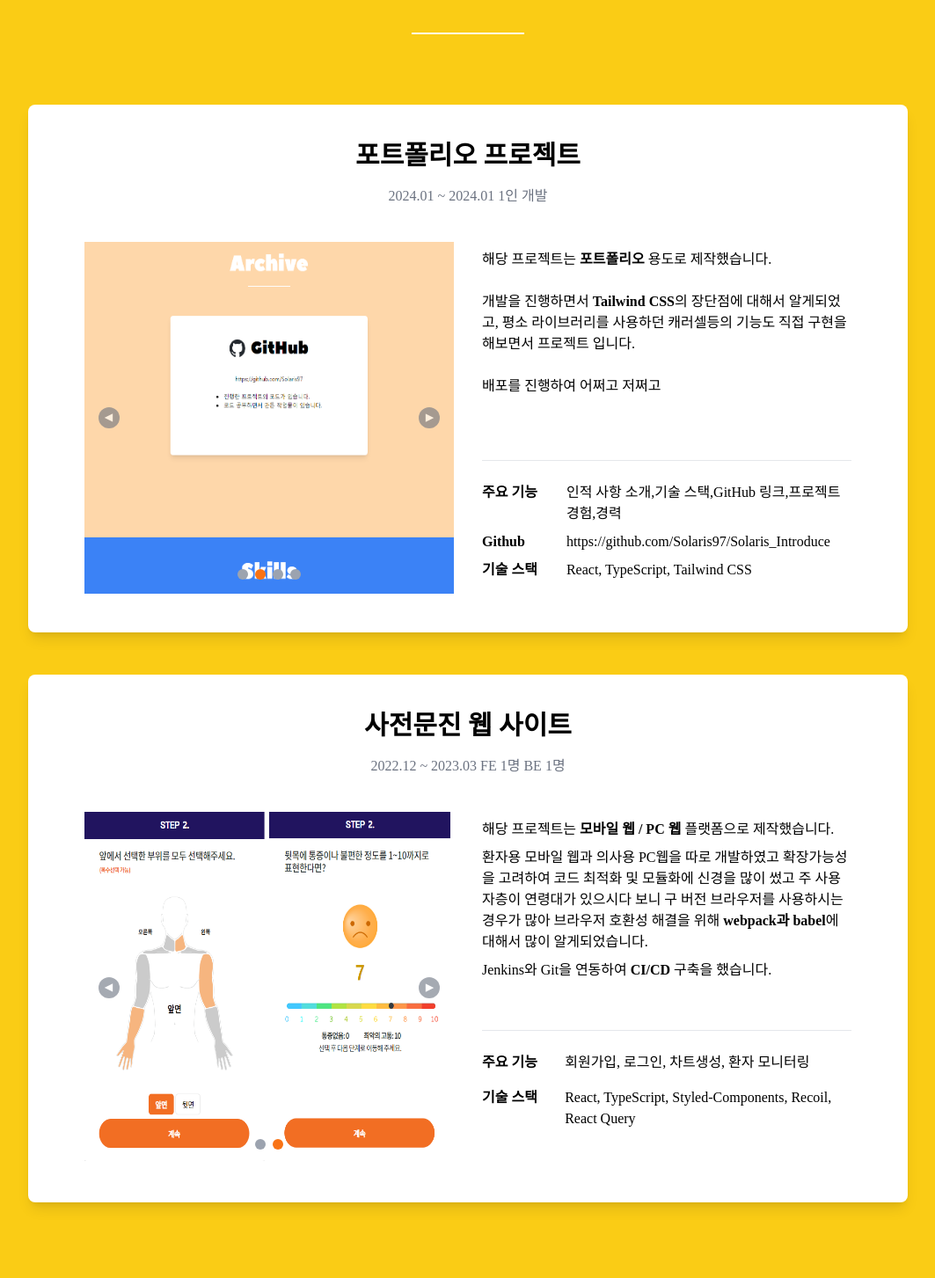
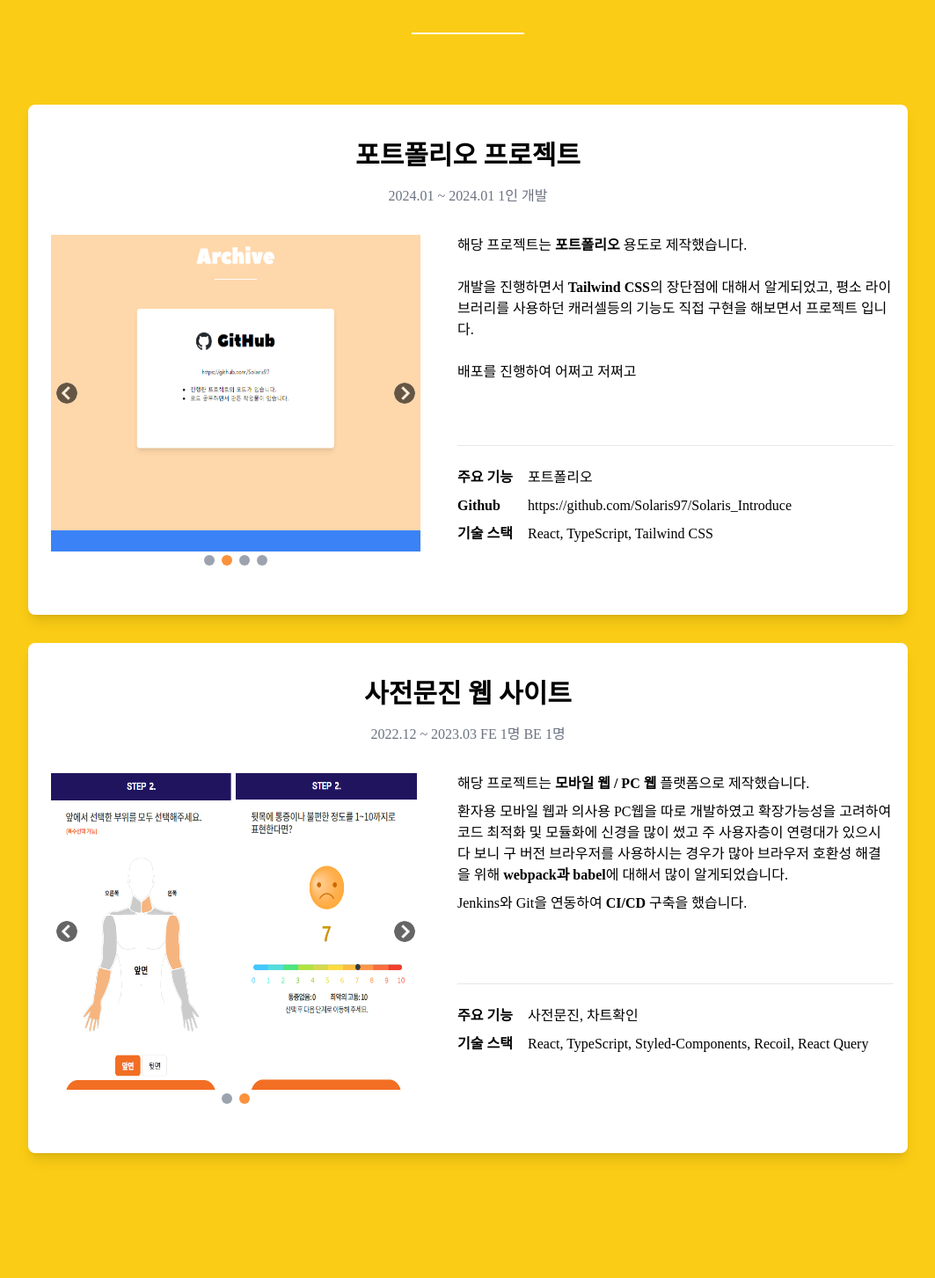
Before and after one commit to Solaris97/Portpolio, a React (Create React App) app in the folder solarisintro/: page / in a window 1280 px wide. Shown: the part 2617-4070 px from the top of the page at 88% size, without its empty margins (108-1171 px from the left). Built offline with nearby package versions, Linux system fonts and the light colour scheme; a web font is replaced by a local one.

Commit message:
✨ Feat : Carrer,Project,Archive 화면 반응형 디자인 추가

```diff
--- a/solarisintro/src/components/Slider.tsx
+++ b/solarisintro/src/components/Slider.tsx
@@ -1,5 +1,6 @@
 import React, { useCallback, useRef, useState, useEffect } from "react";
 import "./slideStyle.css"
+import arrowButton from "../assets/Img/arrowButton.png";
 type imgItems = {
     index: number;
     id?: string;
@@ -15,7 +16,7 @@ interface SliderProps {
 const Slider: React.FC<SliderProps> = ({ projectImages }) => {
     const [pickIndex, setPickIndex] = useState<number>(0);
     const [pickers, setPickers] = useState<JSX.Element[]>([]);
-    const [animation, setAnimation] = useState<string>("w-[420px] h-[400px]");
+    const [animation, setAnimation] = useState<string>("w-[300px] h-[220px] md:w-[300px] md:h-[300px] lg:w-[420px] lg:h-[400px]");
     const [isDragging, setIsDragging] = useState(false);
     const [startX, setStartX] = useState(0);
     const [offset, setOffset] = useState(0);
@@ -27,9 +28,9 @@ const Slider: React.FC<SliderProps> = ({ projectImages }) => {
             return;
         }
         if (pickIndex > index) {
-            setAnimation("animate-rightSlide w-[420px] h-[400px]");
+            setAnimation("animate-rightSlide w-[300px] h-[220px] md:w-[300px] md:h-[300px] lg:w-[420px] lg:h-[400px]");
         } else {
-            setAnimation("animate-leftSlide w-[420px] h-[400px]");
+            setAnimation("animate-leftSlide w-[300px] h-[220px] md:w-[300px] md:h-[300px] lg:w-[420px] lg:h-[400px]");
         }
         setPickIndex(index);
     }, [pickIndex]);
@@ -40,7 +41,7 @@ const Slider: React.FC<SliderProps> = ({ projectImages }) => {
 
         setPickers(projectImages.map((image: imgItems, index: number) => {
             return (
-                <div className={`${pickIndex === index ? "bg-orange-500 w-3 h-3 rounded-full" : "bg-gray-400 w-3 h-3 rounded-full"}`}
+                <div className={`${pickIndex === index ? "bg-orange-400 w-3 h-3 rounded-full" : "bg-gray-400 w-3 h-3 rounded-full"}`}
                     onClick={() => onPickIndex(index)}>
                 </div>
             );
@@ -54,13 +55,13 @@ const Slider: React.FC<SliderProps> = ({ projectImages }) => {
             // length의 -1로 지정하여 가장 마지막으로 이동
 
             setPickIndex(projectImages.length - 1);
-            setAnimation("animate-rightSlide w-[420px] h-[400px]");
+            setAnimation("animate-rightSlide w-[300px] h-[220px] md:w-[300px] md:h-[300px] lg:w-[420px] lg:h-[400px]");
 
             return;
         }
 
         setPickIndex(pickIndex - 1);
-        setAnimation("animate-rightSlide w-[420px] h-[400px]");
+        setAnimation("animate-rightSlide w-[300px] h-[220px] md:w-[300px] md:h-[300px] lg:w-[420px] lg:h-[400px]");
 
         // // 인덱스 감소
     }, [pickIndex]);
@@ -71,12 +72,12 @@ const Slider: React.FC<SliderProps> = ({ projectImages }) => {
             // +1 했을 때, 배열의 인덱스를 벗어난다면
             // 0으로 설정하여 가장 첫번째로 이동
             setPickIndex(0);
-            setAnimation("animate-leftSlide w-[420px] h-[400px]");
+            setAnimation("animate-leftSlide w-[300px] h-[220px] md:w-[300px] md:h-[300px] lg:w-[420px] lg:h-[400px]");
 
             return;
         }
         setPickIndex(pickIndex + 1);
-        setAnimation("animate-leftSlide w-[420px] h-[400px]");
+        setAnimation("animate-leftSlide w-[300px] h-[220px] md:w-[300px] md:h-[300px] lg:w-[420px] lg:h-[400px]");
 
         // 인덱스 증가
     }, [pickIndex]);
@@ -116,7 +117,7 @@ const Slider: React.FC<SliderProps> = ({ projectImages }) => {
             setTimeout(() => {
                 currentImage.style.transition = '';
             }, 300);
-            setAnimation("w-[420px] h-[400px]");
+            setAnimation("w-[300px] h-[220px] md:w-[300px] md:h-[300px] lg:w-[420px] lg:h-[400px]");
             return;
         }
 
@@ -157,22 +158,9 @@ const Slider: React.FC<SliderProps> = ({ projectImages }) => {
     }, [pickIndex, handleNextClick]);
 
 
-    // useEffect(() => {
-    //     // 애니메이션이 설정된 후에 초기 상태로 리셋
-    //     if (animation) {
-    //         const timer = setTimeout(() => {
-    //             setAnimation("");
-    //         }, 300);
-
-    //         return () => clearTimeout(timer);
-    //     }
-    // }, [animation]);
-
-
-
     return (
 
-        <div className="w-[420px] h-[480px]">
+        <div className="w-8/12 h-[220px] md:w-[260px] md:h-[280px] lg:w-[440px] lg:h-[360px]">
             <div className="relative w-full h-full flex items-center cursor-grab active:cursor-grabbing"
                 ref={sliderRef}
                 onMouseDown={handleMouseDown}
@@ -180,20 +168,19 @@ const Slider: React.FC<SliderProps> = ({ projectImages }) => {
                 onMouseUp={handleMouseUp}
                 onMouseLeave={handleMouseLeave}
             >
-                <div className="relative flex items-center flex-col">
+                <div className="w-full h-full relative flex items-center flex-col">
                     <div className="overflow-hidden">
                         <img src={projectImages[pickIndex].src} key={animation} className={animation} />
                     </div>
-                    <div className="absolute flex bottom-4 gap-2">
+                    <div className="absolute flex -bottom-4 gap-2 cursor-pointer">
                         {pickers}
                     </div>
                 </div>
-                <div className="absolute left-4">
-                    <button onClick={handlePrevClick} className="h-6 w-6 rotate-90 text-base rounded-full opacity-60 bg-gray-500 hover:opacity-100 text-white">▼</button>
+                <div className="absolute left-4 " >
+                    <img onClick={handlePrevClick} src={arrowButton} className="h-6 w-6 rotate-180 text-base rounded-full opacity-60 hover:opacity-100 bg-white" />
                 </div>
                 <div className="absolute right-4 ">
-                    <button onClick={handleNextClick} className="h-6 w-6 -rotate-90 text-base rounded-full opacity-60 bg-gray-500 hover:opacity-100 text-white">▼</button>
-
+                    <img onClick={handleNextClick} src={arrowButton} className="h-6 w-6 text-base rounded-full opacity-60 hover:opacity-100 bg-white" />
                 </div>
             </div>
         </div>
--- a/solarisintro/src/pages/About.tsx
+++ b/solarisintro/src/pages/About.tsx
@@ -15,7 +15,7 @@ const ABOUT_FIELD: aboutItems[] = [
 
 const About: React.FC = () => {
     return (
-        <div className="font-baseFont w-full h-[800px] md:h-[600px] text-center mx-0 my-auto overflow-hidden">
+        <div className="font-baseFont w-full h-[850px] md:h-[600px] text-center mx-0 my-auto overflow-hidden">
             {/* 타이틀 텍스트 영역 */}
             <div className="absolute w-full flex items-center flex-col px-20 mt-10">
                 <h2 className="font-bold text-black text-5xl md:text-6xl m-6 cursor-default">
--- a/solarisintro/src/pages/Archive.tsx
+++ b/solarisintro/src/pages/Archive.tsx
@@ -16,9 +16,10 @@ const Archive: React.FC = () => {
                 <div className=" border-b-2 border-white w-32 h-2">
                 </div>
 
+
                 <div className="flex items-center flex-col justify-center mt-20 w-full gap-8">
                     <a href="https://github.com/Solaris97">
-                        <div className="w-96 md:w-[600px] h-[500px]">
+                        <div className="min-w-[360px] w-11/12 md:w-[600px] h-[500px]">
                             <div className="bg-white w-full h-[380px] rounded-lg text-left shadow-lg
                     hover:scale-110 transition-transform ease-in-out duration-500" >
                                 <div className="p-16 flex flex-col items-center">
--- a/solarisintro/src/pages/Projects.tsx
+++ b/solarisintro/src/pages/Projects.tsx
@@ -31,7 +31,7 @@ const Projects: React.FC = () => {
 
     return (
 
-        <div className="font-baseFont w-full h-[2500px] lg:h-[1600px] text-center mx-0 my-auto bg-yellow-400 overflow-hidden">
+        <div className="font-baseFont w-full h-[2200px] md:h-[1600px] lg:h-[1600px] text-center mx-0 my-auto bg-yellow-400 overflow-hidden">
             {/* 텍스트 영역 */}
             <div className="absolute w-full flex items-center flex-col px-24 mt-10 overflow-hidden">
                 <h2 className="font-bold font-engTitle text-white text-5xl lg:text-6xl m-6 cursor-default">
@@ -41,19 +41,19 @@ const Projects: React.FC = () => {
                 </div>
 
                 <div className="flex items-center flex-col justify-center mt-20 w-full gap-8">
-                    <div className="w-[550px] lg:w-[1000px] h-[2200px] lg:h-[1380px]">
-                        <div className="bg-white w-full h-[1050px] lg:h-[600px] rounded-lg text-left shadow-lg" >
+                    <div className="min-w-[360px] w-11/12 md:w-[680px] lg:w-[1000px] h-[2200px] md:h-[2200px] lg:h-[1380px]">
+                        <div className="bg-white w-full h-[840px] md:h-[600px] lg:h-[580px] rounded-lg text-left shadow-lg" >
                             <div className="p-4 flex flex-col items-center">
                                 <div className="mt-6 text-center">
                                     <p className="font-bold text-3xl">포트폴리오 프로젝트</p>
                                     <p className="text-gray-500 mt-4">2024.01 ~ 2024.01 1인 개발</p>
                                 </div>
-                                <div className="lg:flex lg:gap-8">
-                                    <div>
+                                <div className="md:flex md:gap-8 mt-8 w-full h-full">
+                                    <div className="flex items-center flex-col justify-center">
                                         <Slider projectImages={PROJECT_IMG1} />
                                     </div>
-                                    <div>
-                                        <div className="mt-12 w-[420px] h-60">
+                                    <div className="lg:w-full">
+                                        <div className="w-full h-60 mt-8 md:mt-0 border-b borer-gray">
                                             <p>해당 프로젝트는 <strong>포트폴리오</strong> 용도로 제작했습니다.</p>
                                             <p className="mt-6">개발을 진행하면서 <strong>Tailwind CSS</strong>의 장단점에 대해서 알게되었고, 평소 라이브러리를 사용하던 캐러셀등의 기능도
                                                 직접 구현을 해보면서  프로젝트 입니다.
@@ -61,18 +61,23 @@ const Projects: React.FC = () => {
                                             <p className="mt-6">배포를 진행하여 어쩌고 저쩌고
                                             </p>
                                         </div>
-                                        <div className="w-[420px] border-t borer-gray flex">
-                                            <div className="mt-6 w-28 font-bold">
-                                                <p className="h-12">주요 기능</p>
-                                                <p className="mt-2">Github</p>
-                                                <p className="mt-2">기술 스택</p>
-                                            </div>
-                                            <div className="mt-6">
-                                                <p>인적 사항 소개,기술 스택,GitHub 링크,프로젝트 경험,경력</p>
-                                                <a href="https://github.com/Solaris97/Solaris_Introduce">
-                                                    <p className="mt-2">https://github.com/Solaris97/Solaris_Introduce</p>
-                                                </a>
-                                                <p className="mt-2">React, TypeScript, Tailwind CSS</p>
+                                        <div className="w-full md:w-[280px] lg:w-[480px] flex">
+                                            <div className="mt-6 w-full">
+                                                <div className="lg:flex">
+                                                    <div className="w-20 font-bold"><p>주요 기능</p></div>
+                                                    <div><p>포트폴리오</p></div>
+                                                </div>
+                                                <div className="md:my-2 lg:flex lg:my-2">
+                                                    <div className="w-20 font-bold"><p>Github</p></div>
+                                                    <div>
+                                                        <a href="https://github.com/Solaris97/Solaris_Introduce">
+                                                            <p>https://github.com/Solaris97/Solaris_Introduce</p>
+                                                        </a></div>
+                                                </div>
+                                                <div className="lg:flex">
+                                                    <div className="w-20 font-bold"><p>기술 스택</p></div>
+                                                    <div><p>React, TypeScript, Tailwind CSS</p></div>
+                                                </div>
                                             </div>
                                         </div>
                                     </div>
@@ -80,19 +85,19 @@ const Projects: React.FC = () => {
                             </div>
                         </div>
 
-                        <div className="bg-white w-full h-[1050px] mt-12 lg:h-[600px] rounded-lg text-left shadow-lg " >
+                        <div className="bg-white w-full h-[840px] md:h-[600px] lg:h-[580px] rounded-lg text-left mt-8 shadow-lg" >
                             <div className="p-4 flex flex-col items-center">
                                 <div className="mt-6 text-center">
                                     <p className="font-bold text-3xl">사전문진 웹 사이트</p>
                                     <p className="text-gray-500 mt-4">2022.12 ~ 2023.03 FE 1명    BE 1명</p>
                                 </div>
-                                <div className="lg:flex lg:gap-8">
-                                    <div>
+                                <div className="md:flex md:gap-8 mt-8 w-full h-full">
+                                    <div className="flex items-center flex-col justify-center">
                                         <Slider projectImages={PROJECT_IMG2} />
                                     </div>
-                                    <div>
-                                        <div className="mt-12 w-[420px] h-60">
-                                            <span><p>해당 프로젝트는 <strong>모바일 웹 / PC 웹</strong> 플랫폼으로 제작했습니다.</p></span>
+                                    <div className="lg:w-full">
+                                        <div className="w-full h-60 mt-8 md:mt-0 border-b borer-gray">
+                                            <p>해당 프로젝트는 <strong>모바일 웹 / PC 웹</strong> 플랫폼으로 제작했습니다.</p>
                                             <p className="mt-2">환자용 모바일 웹과 의사용 PC웹을 따로 개발하였고 확장가능성을 고려하여 코드 최적화 및 모듈화에
                                                 신경을 많이 썼고 주 사용자층이 연령대가 있으시다 보니 구 버전 브라우저를 사용하시는 경우가 많아 브라우저 호환성 해결을 위해
                                                 <strong> webpack과 babel</strong>에 대해서 많이 알게되었습니다.
@@ -100,21 +105,23 @@ const Projects: React.FC = () => {
                                             <p className="mt-2">Jenkins와 Git을 연동하여 <strong>CI/CD</strong> 구축을 했습니다.
                                             </p>
                                         </div>
-                                        <div className="w-[420px] border-t borer-gray flex">
-                                            <div className="mt-6 w-28 font-bold">
-                                                <p>주요 기능</p>
-                                                <p className="mt-4">기술 스택</p>
-                                            </div>
-                                            <div className="mt-6">
-                                                <p>회원가입, 로그인, 차트생성, 환자 모니터링</p>
-                                                <p className="mt-4">React, TypeScript, Styled-Components, Recoil, React Query</p>
+                                        <div className="w-full md:w-[280px] lg:w-[480px] flex">
+                                            <div className="mt-6 w-full">
+                                                <div className="lg:flex">
+                                                    <div className="w-20 font-bold"><p>주요 기능</p></div>
+                                                    <div><p>사전문진, 차트확인</p></div>
+                                                </div>
+                                                <div className="md:mt-2 lg:flex lg:mt-2">
+                                                    <div className="w-20 font-bold"><p>기술 스택</p></div>
+                                                    <div>
+                                                        <p>React, TypeScript, Styled-Components, Recoil, React Query</p>
+                                                    </div>
+                                                </div>
+
                                             </div>
                                         </div>
                                     </div>
                                 </div>
-
-
-
                             </div>
                         </div>
 
@@ -122,7 +129,7 @@ const Projects: React.FC = () => {
 
                 </div>
             </div>
-        </div>
+        </div >
     )
 };
 
```
Also changed, not shown: solarisintro/src/pages/Carrer.tsx (+17 -20 lines), solarisintro/src/assets/Img/arrowButton.png (added).
